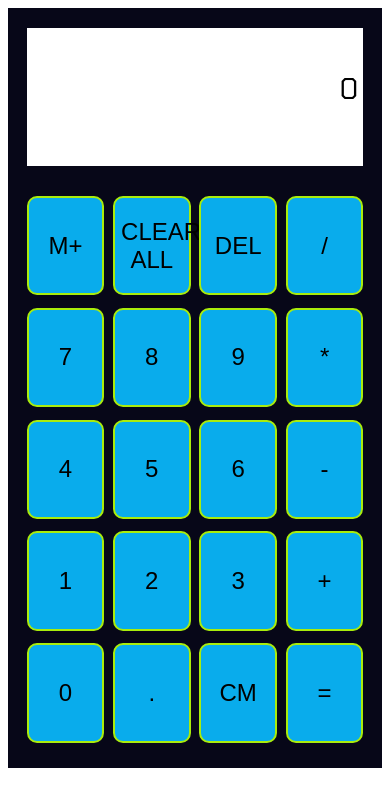
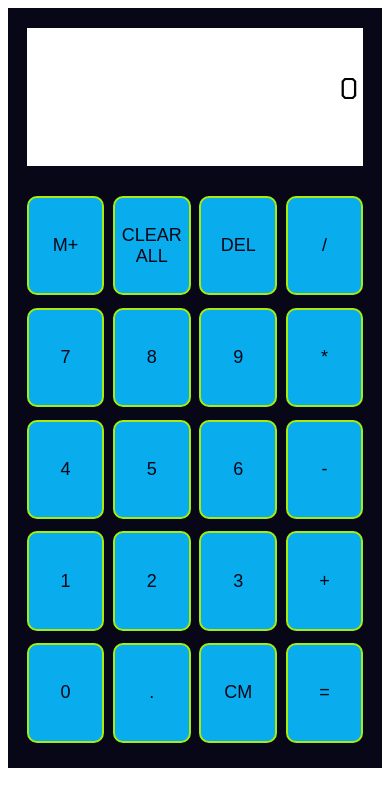
Before and after one commit to Duongocy/calculator, a plain HTML site: page index.html in a window 390 px wide. Drawn offline with Linux system fonts and the light colour scheme.

Commit message:
Calculator

```diff
--- a/stylesheet.css
+++ b/stylesheet.css
@@ -83,4 +83,13 @@ body {
     background-color: #070718;
     justify-items: center;
   }
+  .nutnhan {
+    width: 23%;
+    height: 100%;
+    font-size: 18px;
+    color: #070718;
+    border: 2px #a9ec0c solid;
+    border-radius: 10px;
+    background-color: rgb(9, 172, 236);
+  }
 }
```
